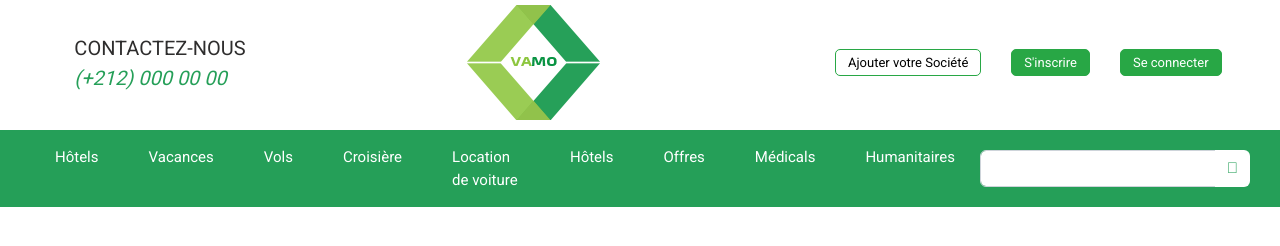
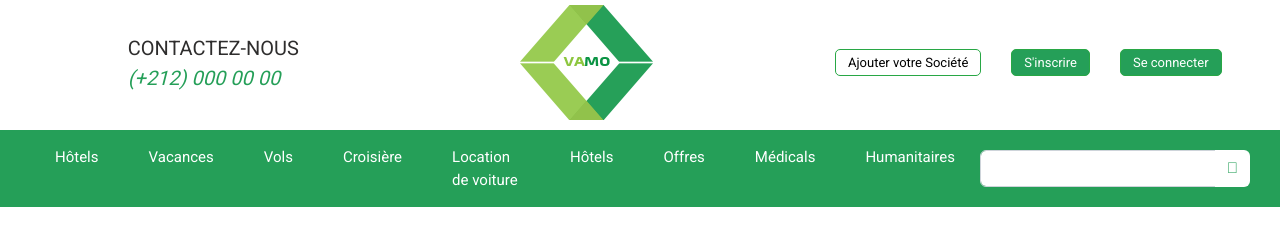
Before and after one commit to mouadziani/travels-template, a plain HTML site: page index.html in a window 1280 px wide. Drawn offline with nearby package versions, Linux system fonts and the light colour scheme.

Commit message:
feat: update header sizes

```diff
--- a/assets/css/main.css
+++ b/assets/css/main.css
@@ -74,6 +74,15 @@
 	color: #000;
 }
 
+.btn-outline-success:hover {
+	color: #fff;
+	background: #259f58;
+}
+
+.btn-success {
+	background: #259f58;
+}
+
 .btn:focus, .btn:active,
 input:focus, input:active,
 .form-control:focus, .form-control:active {
--- a/index.html
+++ b/index.html
@@ -14,14 +14,14 @@
 		<div class="container-fluid">
 			<div class="top-navbar">
 				<div class="row align-items-center">
-					<div class="col-md-3 d-flex justify-content-center align-items-center">
+					<div class="col-md-4 d-flex justify-content-center align-items-center">
 						<div>
 							<span class="text-uppercase contact-text">contactez-nous</span>
 							<br>
 							<span class="phone-text">(+212) 000 00 00</span>
 						</div>
 					</div>
-					<div class="col-md-4 text-center">
+					<div class="col-md-3 text-center">
 						<span class="logo">
 							<img src="./assets/img/logo.png" alt="">
 						</span>
```
